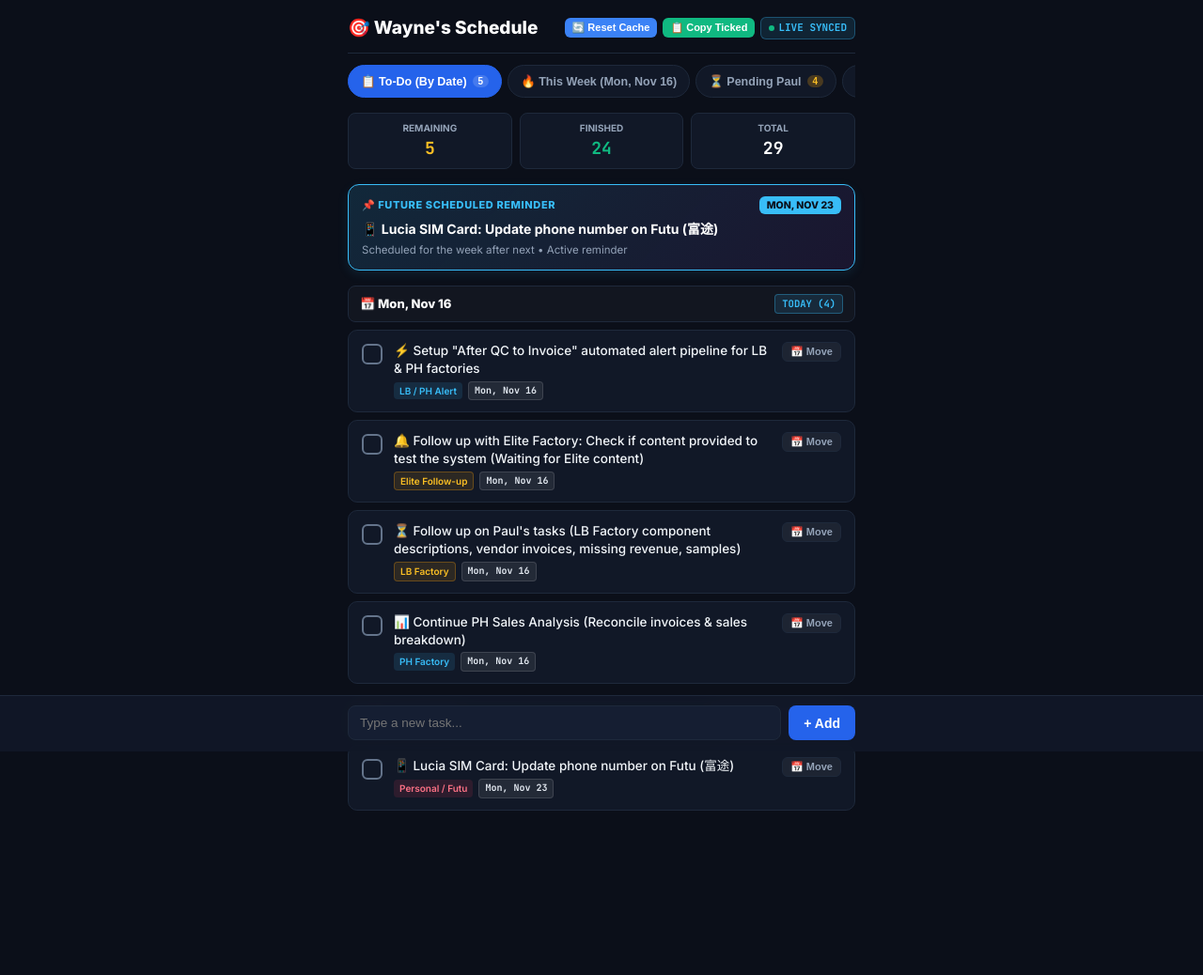
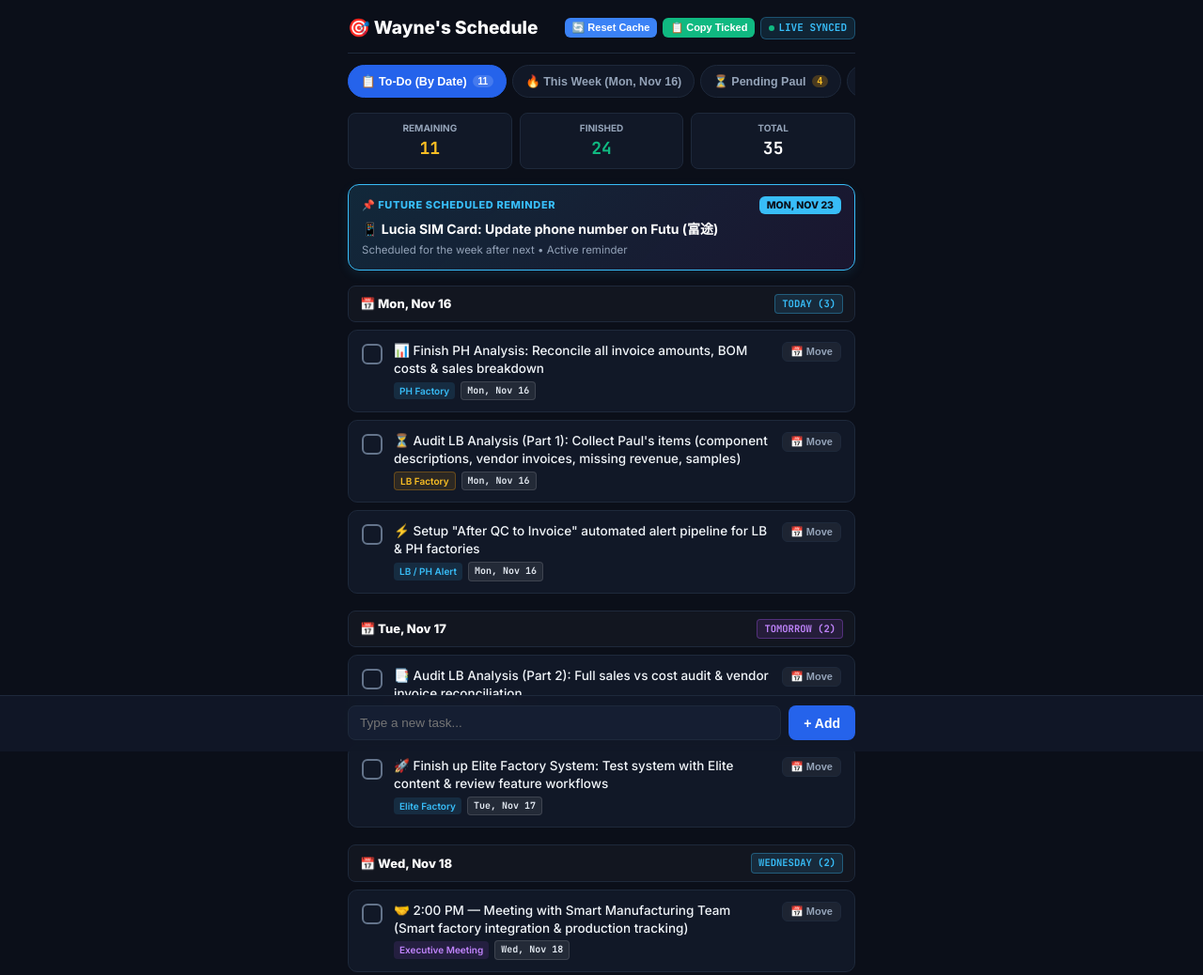
Before and after one commit to TopKlasseProgram/wayne-weekly-todo, a plain HTML site: page index.html in a window 1280 px wide. Shown: the top 1038 px of the page at 94% size. Before the commit the page ends 971 px from the top, so only its background shows below. Drawn offline with Linux system fonts and the light colour scheme.

Commit message:
feat: embed full 11 active weekly tasks into masterSchedule with dynamic date rendering

```diff
--- a/index.html
+++ b/index.html
@@ -672,11 +672,25 @@
       // ACTIVE TO-DO LIST FOR THIS COMING WEEK
       // ==========================================
 
-      // THIS COMING WEEK (SYSTEM ALERTS & FOLLOW-UPS)
-      { id: 'tu_qc_invoice_alert', dateKey: 'Mon, Nov 16', datePill: 'p-today', dayStatus: 'TODAY', text: '⚡ Setup "After QC to Invoice" automated alert pipeline for LB & PH factories', tag: 'LB / PH Alert', type: 'w', done: false },
-      { id: 'mo_elite_remind', dateKey: 'Mon, Nov 16', datePill: 'p-today', dayStatus: 'TODAY', text: '🔔 Follow up with Elite Factory: Check if content provided to test the system (Waiting for Elite content)', tag: 'Elite Follow-up', type: 'hold', done: false },
-      { id: 'mo_paul_follow', dateKey: 'Mon, Nov 16', datePill: 'p-today', dayStatus: 'TODAY', text: '⏳ Follow up on Paul\'s tasks (LB Factory component descriptions, vendor invoices, missing revenue, samples)', tag: 'LB Factory', type: 'hold', done: false },
-      { id: 'tu_ph_sales_cont', dateKey: 'Mon, Nov 16', datePill: 'p-today', dayStatus: 'TODAY', text: '📊 Continue PH Sales Analysis (Reconcile invoices & sales breakdown)', tag: 'PH Factory', type: 'w', done: false },
+      // MONDAY, NOV 16
+      { id: 'mo_ph_analysis', dateKey: 'Mon, Nov 16', datePill: 'p-today', dayStatus: 'TODAY', text: '📊 Finish PH Analysis: Reconcile all invoice amounts, BOM costs & sales breakdown', tag: 'PH Factory', type: 'w', done: false },
+      { id: 'mo_lb_follow', dateKey: 'Mon, Nov 16', datePill: 'p-today', dayStatus: 'TODAY', text: '⏳ Audit LB Analysis (Part 1): Collect Paul\'s items (component descriptions, vendor invoices, missing revenue, samples)', tag: 'LB Factory', type: 'hold', done: false },
+      { id: 'mo_qc_alert', dateKey: 'Mon, Nov 16', datePill: 'p-today', dayStatus: 'TODAY', text: '⚡ Setup "After QC to Invoice" automated alert pipeline for LB & PH factories', tag: 'LB / PH Alert', type: 'w', done: false },
+
+      // TUESDAY, NOV 17
+      { id: 'tu_lb_audit', dateKey: 'Tue, Nov 17', datePill: 'p-tomorrow', dayStatus: 'TOMORROW', text: '📑 Audit LB Analysis (Part 2): Full sales vs cost audit & vendor invoice reconciliation', tag: 'LB Audit', type: 'w', done: false },
+      { id: 'tu_elite_finish', dateKey: 'Tue, Nov 17', datePill: 'p-tomorrow', dayStatus: 'TOMORROW', text: '🚀 Finish up Elite Factory System: Test system with Elite content & review feature workflows', tag: 'Elite Factory', type: 'w', done: false },
+
+      // WEDNESDAY, NOV 18
+      { id: 'we_smart_mfg_meeting', dateKey: 'Wed, Nov 18', datePill: 'p-today', dayStatus: 'WEDNESDAY', text: '🤝 2:00 PM — Meeting with Smart Manufacturing Team (Smart factory integration & production tracking)', tag: 'Executive Meeting', type: 'rd', done: false },
+      { id: 'we_plc_flow', dateKey: 'Wed, Nov 18', datePill: 'p-today', dayStatus: 'WEDNESDAY', text: '🔄 Review Product Life Cycle (PLC) Flow: Audit watch & jewellery stage-gates from R&D to Mass Production', tag: 'Product PLC', type: 'w', done: false },
+
+      // THURSDAY, NOV 19
+      { id: 'th_delivery_exfactory', dateKey: 'Thu, Nov 19', datePill: 'p-tomorrow', dayStatus: 'THURSDAY', text: '🚚 Check Delivery vs. Ex-Factory: Audit factory dispatch dates vs customer delivery dates (Identify root cause delays)', tag: 'Delivery Audit', type: 'w', done: false },
+      { id: 'th_elite_rollout', dateKey: 'Thu, Nov 19', datePill: 'p-tomorrow', dayStatus: 'THURSDAY', text: '⚙️ Elite Factory System: Final workflow sign-off & rollout confirmation with factory team', tag: 'Elite Rollout', type: 'w', done: false },
+
+      // FRIDAY, NOV 20
+      { id: 'fr_weekly_synthesis', dateKey: 'Fri, Nov 20', datePill: 'p-today', dayStatus: 'FRIDAY', text: '📊 Operations Synthesis: Consolidate LB, PH, Delivery vs Ex-factory & Smart Mfg action items into Operations Intelligence', tag: 'Operations Intel', type: 'w', done: false },
 
       // THE WEEK AFTER NEXT (WEEK OF NOV 23)
       { id: 'w2_lucia_sim_futu', dateKey: 'Mon, Nov 23', datePill: 'p-tomorrow', dayStatus: 'WEEK AFTER NEXT', text: '📱 Lucia SIM Card: Update phone number on Futu (富途)', tag: 'Personal / Futu', type: 'p', done: false },
@@ -688,7 +702,7 @@
       { id: 'tu_ted_meeting', dateKey: 'Completed', datePill: 'p-today', dayStatus: 'DONE', text: '🤝 Meeting with Boss Ted: Review R&D-to-Production, First Principles, and propose Elite ERP', tag: 'Executive Meeting', type: 'rd', done: true, completedAt: 'Completed (Last Tuesday)' },
       { id: 'mo_k14_bf', dateKey: 'Completed', datePill: 'p-today', dayStatus: 'DONE', text: '🛍️ Set up Klasse14 Black Friday Campaign', tag: 'Klasse14', type: 'w', done: true, completedAt: 'Completed' },
       { id: 'mo_quote_app', dateKey: 'Completed', datePill: 'p-today', dayStatus: 'DONE', text: '📱 Customer Quotation App: Build & workflow scoping (Lovable Studio Live)', tag: 'Quotation App', type: 'w', done: true, completedAt: 'Completed' },
-      { id: 'mo_ph_sales', dateKey: 'Completed', datePill: 'p-today', dayStatus: 'DONE', text: '📊 PH Sales Analysis: Check back and reconcile all invoice amounts (Margin Analyzer Live)', tag: 'PH Factory', type: 'w', done: true, completedAt: 'Completed' },
+      { id: 'mo_ph_sales_old', dateKey: 'Completed', datePill: 'p-today', dayStatus: 'DONE', text: '📊 Initial PH Sales Analysis & Margin Analyzer Setup (Lovable Live)', tag: 'PH Factory', type: 'w', done: true, completedAt: 'Completed' },
       { id: 'mo_brew_email', dateKey: 'Completed', datePill: 'p-today', dayStatus: 'DONE', text: '✉️ Email Brew Watch Co (Jonathan): Ask for invoice to process payment for July–Sept sales', tag: 'Brew Watch', type: 'w', done: true, completedAt: 'Completed' },
       { id: 'mo_ice_watch_fix', dateKey: 'Completed', datePill: 'p-today', dayStatus: 'DONE', text: '🔧 Fix on Ice Watch Design (Apply design revisions & adjustments)', tag: 'Ice Watch', type: 'w', done: true, completedAt: 'Completed' },
       { id: 'w_ice_watch', dateKey: 'Completed', datePill: 'p-today', dayStatus: 'DONE', text: 'Ice Watch: Finish design (Bezel review completed)', tag: 'Ice Watch', type: 'w', done: true, completedAt: 'Completed' },
@@ -1194,7 +1208,7 @@
 
     function renderGroupedByDate(taskList, container) {
       // Priority ordering for current and upcoming dates
-      const priorityOrder = ['Mon, Nov 16', 'Mon, Nov 23', 'Sun, Nov 15'];
+      const priorityOrder = ['Mon, Nov 16', 'Tue, Nov 17', 'Wed, Nov 18', 'Thu, Nov 19', 'Fri, Nov 20', 'Mon, Nov 23', 'Sun, Nov 15'];
       const seenDates = new Set(taskList.map(t => t.dateKey || 'Mon, Nov 9'));
       const sortedDates = [];
 
```
